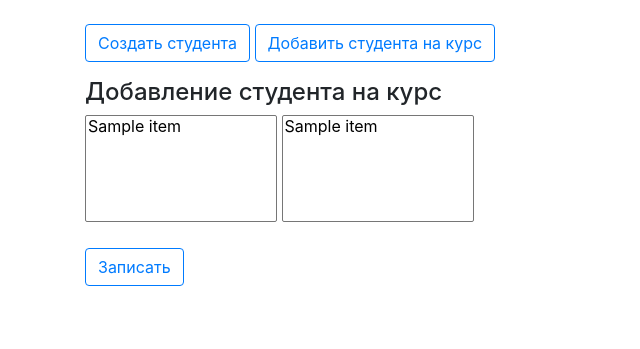
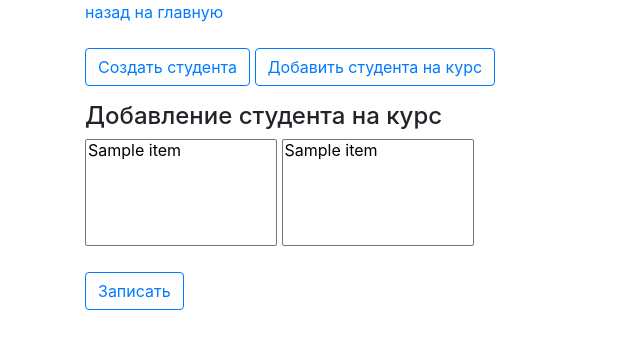
Before and after one commit to Dr0nx/adpp, a Python web app: template lesson_5/templates/add_student.html in a window 1280 px wide. Shown: the part 56-405 px from the top of the page, without its empty margins (0-640 px from the left). Run offline with Jinja, Linux system fonts and the light colour scheme; the template is opened without the code that fills it: most values are stand-ins (such as "Sample title", 1, 10 or a date in 2020); some libraries are stand-ins or nearby versions.

Commit message:
Update add_student.html

```diff
--- a/lesson_5/templates/add_student.html
+++ b/lesson_5/templates/add_student.html
@@ -9,6 +9,9 @@
 {% include "inc-menu.html" %}
 {% endblock %}
 {% block body %}
+<div>
+    <a href="/">назад на главную</a>
+</div>
 <br>
 <p>
     <a href="/create-student/" class="btn btn-outline-primary">Создать студента</a>
```
